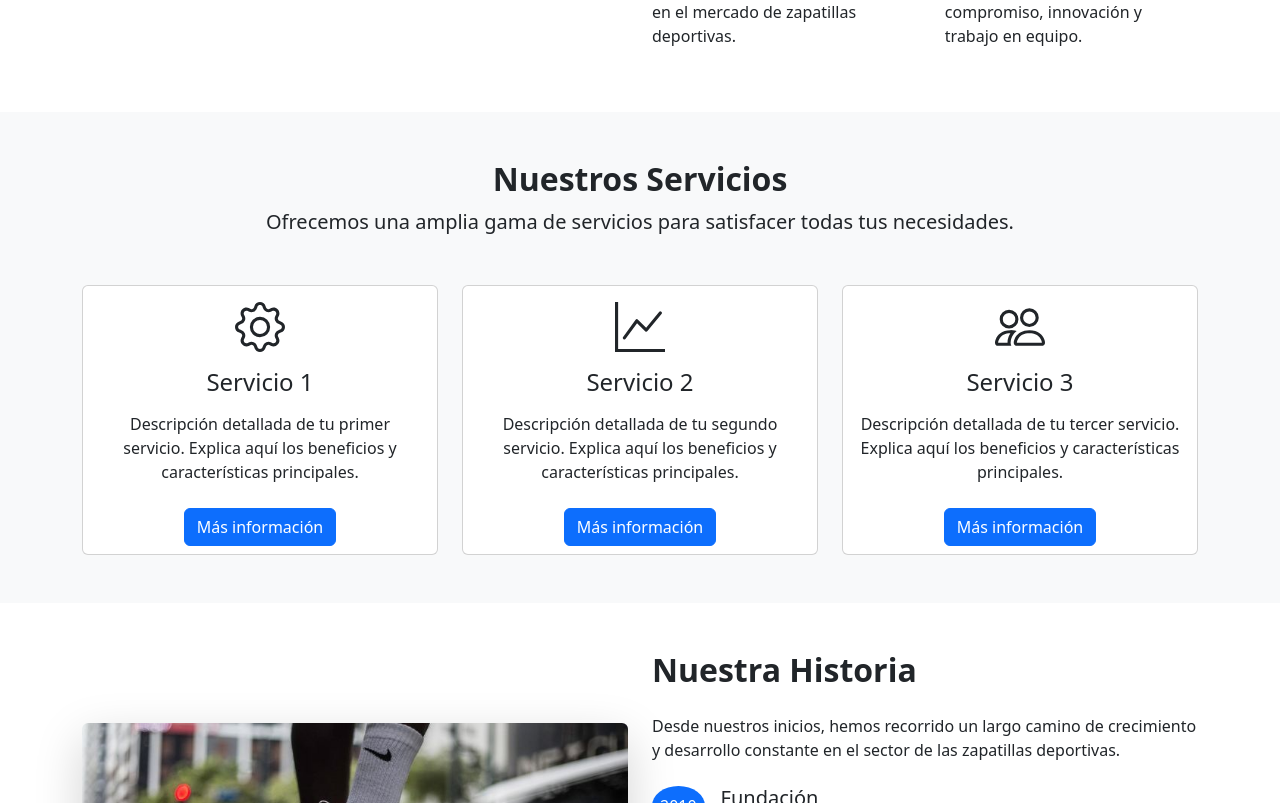
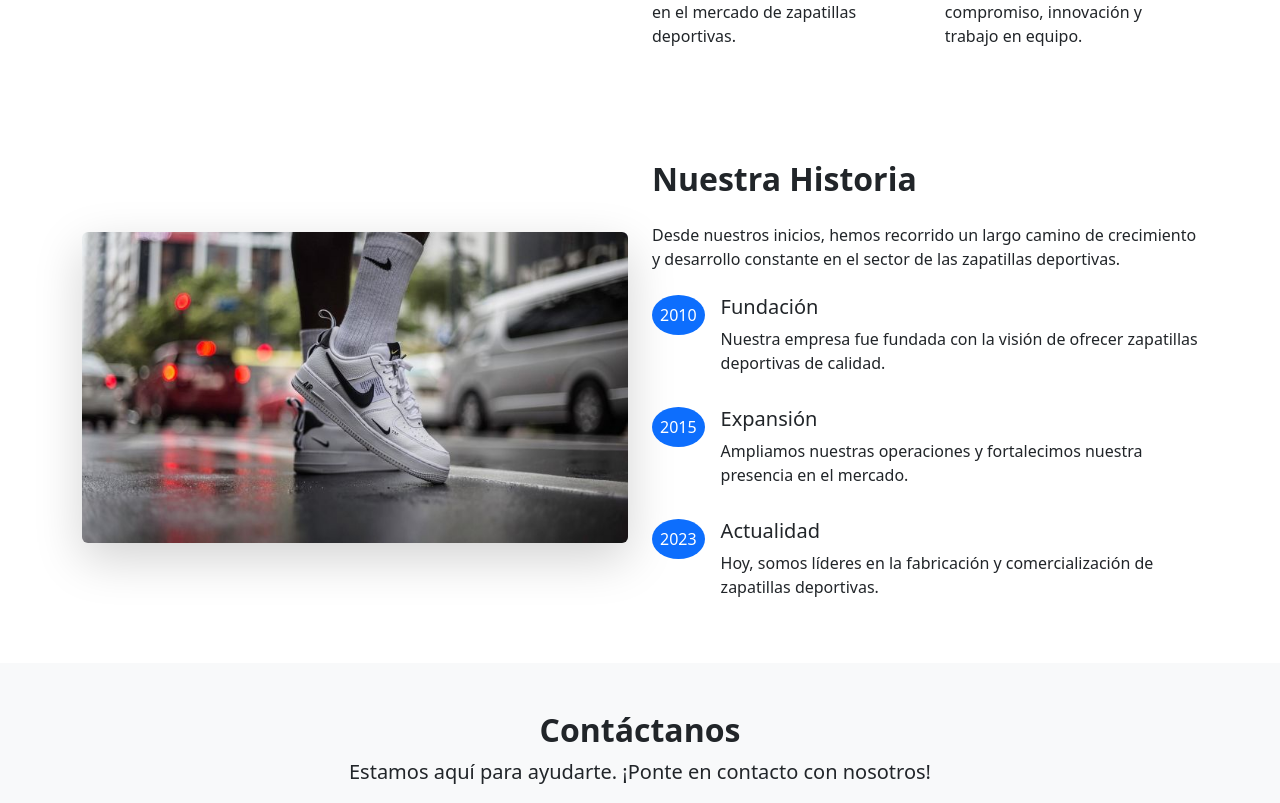
Before and after one commit to DSWAnthony/app-web-elite, a React (Vite) app: page / in a window 1280 px wide. Shown: the part 1187-1990 px from the top of the page. Built offline with nearby package versions, Linux system fonts and the light colour scheme.

Commit message:
updated page

```diff
--- a/package.json
+++ b/package.json
@@ -10,7 +10,7 @@
     "preview": "vite preview"
   },
   "dependencies": {
-    "@ant-design/plots": "^2.3.3",
+    "@ant-design/plots": "^1.2.6",
     "antd": "^5.24.3",
     "axios": "^1.8.4",
     "jwt-decode": "^4.0.0",
--- a/src/components/dashboard/dashboard.jsx
+++ b/src/components/dashboard/dashboard.jsx
@@ -50,10 +50,22 @@ const Dashboard = ({ calculos, stockPorMarca, ingresosDelAnio, ingresosRecientes
     height: 250
   };
 
+  // Función para transformar los datos de formato ancho a largo solo para el gráfico lineal
+  const transformarDatos = (data) => {
+    return data.flatMap(item => [
+      { month: item.month, type: "nike", value: item.nike },
+      { month: item.month, type: "adidas", value: item.adidas },
+      { month: item.month, type: "rebook", value: item.rebook },
+    ]);
+  };
+
+  const ingresosTransformados = transformarDatos(ingresosDelAnio);
+
+  // Configuración del gráfico de líneas con datos transformados
   const lineConfig = {
-    data: ingresosDelAnio,
+    data: ingresosTransformados,
     xField: "month",
-    yField: ["nike", "adidas", "rebook"],
+    yField: "value",
     seriesField: "type",
     smooth: true,
     height: 300,
@@ -153,15 +165,15 @@ const Dashboard = ({ calculos, stockPorMarca, ingresosDelAnio, ingresosRecientes
 
         <Row gutter={[16, 16]} style={{ marginTop: "16px" }}>
           <Col xs={24} lg={16}>
-          {/* Distribution Charts */}
-          <Row gutter={[16, 10]}>
+            {/* Distribution Charts */}
+            <Row gutter={[16, 10]}>
               <Col xs={24} md={12}>
                 <Card title="Distribución por Marca" variant={false}>
                   <Pie {...pieConfig} />
                 </Card>
               </Col>
               <Col xs={24} md={12}>
-                <Card title="Stock por Categoría" >
+                <Card title="Stock por Categoría">
                   <Column {...barConfig} />
                 </Card>
               </Col>
@@ -169,7 +181,7 @@ const Dashboard = ({ calculos, stockPorMarca, ingresosDelAnio, ingresosRecientes
             <Card
               title="Ingresos del Año"
               variant={false}
-              style={{ padding: "12px",marginTop: 16 }}
+              style={{ padding: "12px", marginTop: 16 }}
             >
               <Line {...lineConfig} />
             </Card>
@@ -209,7 +221,7 @@ const Dashboard = ({ calculos, stockPorMarca, ingresosDelAnio, ingresosRecientes
                         title={item.modelo}
                         description={
                           <div>
-                            <Text strong>S/{item.precio}</Text>{" "}
+                            <Text strong>S/{item.precio}</Text>
                             <br />
                             <Text type="secondary">Stock {item.stock_ingreso}</Text>
                             <br />
--- a/src/components/product/ProductForm.jsx
+++ b/src/components/product/ProductForm.jsx
@@ -9,12 +9,6 @@ const ProductForm = ({ form }) => {
     handleFileChange,
     handleSwitchChange
   } = form;
-
-  const [fecha, setFecha] = useState("");
-  const onChangeDate = (event) =>  {
-     console.log(event.target.value);
-     setFecha(event.target.value);
-  }
 
   return (
     <>
@@ -73,8 +67,8 @@ const ProductForm = ({ form }) => {
                 >
                   <option value="">Selecciona una marca</option>
                   <option value="1">Nike</option>
-                  <option value="2">Adidas</option>
-                  <option value="3">Reebok</option>
+                  <option value="2">Reebok</option>
+                  <option value="3">Adidas</option>
                 </select>
               )}
             />
@@ -103,7 +97,7 @@ const ProductForm = ({ form }) => {
                 >
                   <option value="">Selecciona una categoría</option>
                   <option value="1">Deportivo</option>
-                  <option value="2">Formal</option>
+                  <option value="2">Urbano</option>
                   <option value="3">Casual</option>
                 </select>
               )}
@@ -125,9 +119,12 @@ const ProductForm = ({ form }) => {
               aria-label="Selecciona un proveedor"
             >
               <option value="">Selecciona un proveedor</option>
-              <option value="1">Proveedor A</option>
-              <option value="2">Proveedor B</option>
-              <option value="3">Proveedor C</option>
+              <option value="2">Deportivos SA</option>
+              <option value="3">Urban Style</option>
+              <option value="4">SportsWorld</option>
+              <option value="5">ShoeDistributors</option>
+              <option value="6">Footwear Inc</option>
+              <option value="7">RunFast Perú	</option>
             </select>
           </div>
         </div>
--- a/src/pages/HomePage.jsx
+++ b/src/pages/HomePage.jsx
@@ -13,10 +13,6 @@ const HomePage = () => {
             <div className="col-lg-8 mx-auto">
               <h1 className="display-3 fw-bold mb-4">Bienvenido a ZAPATILLAS ELITE S.A.C.</h1>
               <p className="lead mb-4">comercialización de zapatillas deportivas y clasicas.</p>
-              <div className="d-grid gap-2 d-sm-flex justify-content-sm-center">
-                <button type="button" className="btn btn-light btn-lg px-4 gap-3">Nuestros Servicios</button>
-                <button type="button" className="btn btn-outline-light btn-lg px-4">Contáctanos</button>
-              </div>
             </div>
           </div>
         </div>
@@ -58,66 +54,6 @@ const HomePage = () => {
         </div>
       </section>
 
-      {/* Sección Servicios */}
-      <section id="servicios" className="py-5 bg-light">
-        <div className="container">
-          <div className="text-center mb-5">
-            <h2 className="fw-bold">Nuestros Servicios</h2>
-            <p className="lead">Ofrecemos una amplia gama de servicios para satisfacer todas tus necesidades.</p>
-          </div>
-          <div className="row g-4">
-            <div className="col-md-4">
-              <div className="card h-100">
-                <div className="card-body text-center">
-                  <div className="mb-3">
-                    <svg xmlns="http://www.w3.org/2000/svg" width="50" height="50" fill="currentColor" className="bi bi-gear" viewBox="0 0 16 16">
-                      <path d="M8 4.754a3.246 3.246 0 1 0 0 6.492 3.246 3.246 0 0 0 0-6.492zM5.754 8a2.246 2.246 0 1 1 4.492 0 2.246 2.246 0 0 1-4.492 0z"/>
-                      <path d="M9.796 1.343c-.527-1.79-3.065-1.79-3.592 0l-.094.319a.873.873 0 0 1-1.255.52l-.292-.16c-1.64-.892-3.433.902-2.54 2.541l.159.292a.873.873 0 0 1-.52 1.255l-.319.094c-1.79.527-1.79 3.065 0 3.592l.319.094a.873.873 0 0 1 .52 1.255l-.16.292c-.892 1.64.901 3.434 2.541 2.54l.292-.159a.873.873 0 0 1 1.255.52l.094.319c.527 1.79 3.065 1.79 3.592 0l.094-.319a.873.873 0 0 1 1.255-.52l.292.16c1.64.893 3.434-.902 2.54-2.541l-.159-.292a.873.873 0 0 1 .52-1.255l.319-.094c1.79-.527 1.79-3.065 0-3.592l-.319-.094a.873.873 0 0 1-.52-1.255l.16-.292c.893-1.64-.902-3.433-2.541-2.54l-.292.159a.873.873 0 0 1-1.255-.52l-.094-.319zm-2.633.283c.246-.835 1.428-.835 1.674 0l.094.319a1.873 1.873 0 0 0 2.693 1.115l.291-.16c.764-.415 1.6.42 1.184 1.185l-.159.292a1.873 1.873 0 0 0 1.116 2.692l.318.094c.835.246.835 1.428 0 1.674l-.319.094a1.873 1.873 0 0 0-1.115 2.693l.16.291c.415.764-.42 1.6-1.185 1.184l-.291-.159a1.873 1.873 0 0 0-2.693 1.116l-.094.318c-.246.835-1.428.835-1.674 0l-.094-.319a1.873 1.873 0 0 0-2.692-1.115l-.292.16c-.764.415-1.6-.42-1.184-1.185l.159-.291A1.873 1.873 0 0 0 1.945 8.93l-.319-.094c-.835-.246-.835-1.428 0-1.674l.319-.094A1.873 1.873 0 0 0 3.06 4.377l-.16-.292c-.415-.764.42-1.6 1.185-1.184l.292.159a1.873 1.873 0 0 0 2.692-1.115l.094-.319z"/>
-                    </svg>
-                  </div>
-                  <h4 className="card-title mb-3">Servicio 1</h4>
-                  <p className="card-text">Descripción detallada de tu primer servicio. Explica aquí los beneficios y características principales.</p>
-                </div>
-                <div className="card-footer bg-transparent border-0 text-center">
-                  <a href="#" className="btn btn-primary">Más información</a>
-                </div>
-              </div>
-            </div>
-            <div className="col-md-4">
-              <div className="card h-100">
-                <div className="card-body text-center">
-                  <div className="mb-3">
-                    <svg xmlns="http://www.w3.org/2000/svg" width="50" height="50" fill="currentColor" className="bi bi-graph-up" viewBox="0 0 16 16">
-                      <path fillRule="evenodd" d="M0 0h1v15h15v1H0V0Zm14.817 3.113a.5.5 0 0 1 .07.704l-4.5 5.5a.5.5 0 0 1-.74.037L7.06 6.767l-3.656 5.027a.5.5 0 0 1-.808-.588l4-5.5a.5.5 0 0 1 .758-.06l2.609 2.61 4.15-5.073a.5.5 0 0 1 .704-.07Z"/>
-                    </svg>
-                  </div>
-                  <h4 className="card-title mb-3">Servicio 2</h4>
-                  <p className="card-text">Descripción detallada de tu segundo servicio. Explica aquí los beneficios y características principales.</p>
-                </div>
-                <div className="card-footer bg-transparent border-0 text-center">
-                  <a href="#" className="btn btn-primary">Más información</a>
-                </div>
-              </div>
-            </div>
-            <div className="col-md-4">
-              <div className="card h-100">
-                <div className="card-body text-center">
-                  <div className="mb-3">
-                    <svg xmlns="http://www.w3.org/2000/svg" width="50" height="50" fill="currentColor" className="bi bi-people" viewBox="0 0 16 16">
-                      <path d="M15 14s1 0 1-1-1-4-5-4-5 3-5 4 1 1 1 1h8Zm-7.978-1A.261.261 0 0 1 7 12.996c.001-.264.167-1.03.76-1.72C8.312 10.629 9.282 10 11 10c1.717 0 2.687.63 3.24 1.276.593.69.758 1.457.76 1.72l-.008.002a.274.274 0 0 1-.014.002H7.022ZM11 7a2 2 0 1 0 0-4 2 2 0 0 0 0 4Zm3-2a3 3 0 1 1-6 0 3 3 0 0 1 6 0ZM6.936 9.28a5.88 5.88 0 0 0-1.23-.247A7.35 7.35 0 0 0 5 9c-4 0-5 3-5 4 0 .667.333 1 1 1h4.216A2.238 2.238 0 0 1 5 13c0-1.01.377-2.042 1.09-2.904.243-.294.526-.569.846-.816ZM4.92 10A5.493 5.493 0 0 0 4 13H1c0-.26.164-1.03.76-1.724.545-.636 1.492-1.256 3.16-1.275ZM1.5 5.5a3 3 0 1 1 6 0 3 3 0 0 1-6 0Zm3-2a2 2 0 1 0 0 4 2 2 0 0 0 0-4Z"/>
-                    </svg>
-                  </div>
-                  <h4 className="card-title mb-3">Servicio 3</h4>
-                  <p className="card-text">Descripción detallada de tu tercer servicio. Explica aquí los beneficios y características principales.</p>
-                </div>
-                <div className="card-footer bg-transparent border-0 text-center">
-                  <a href="#" className="btn btn-primary">Más información</a>
-                </div>
-              </div>
-            </div>
-          </div>
-        </div>
-      </section>
 
       {/* Sección Historia */}
       <section id="historia" className="py-5">
--- a/src/services/api.js
+++ b/src/services/api.js
@@ -1,7 +1,7 @@
 import axios from 'axios';
 
 const api = axios.create({
-  baseURL: 'http://localhost:8080/api', // Verifica que el puerto sea correcto
+  baseURL: 'https://elite-api-service.azurewebsites.net/api', // Verifica que el puerto sea correcto
 });
 
 api.interceptors.request.use((config) => {
--- a/src/services/dashboard/inventarioService.js
+++ b/src/services/dashboard/inventarioService.js
@@ -4,7 +4,7 @@ import api from '../api'
 export const getZapatillas = async () => {
     try {
         const response = await api.get('/zapato');
-        console.log("Respuesta API:", response);
+        // console.log("Respuesta API:", response);
         return response.data;
     } catch (error) {
         console.error("Error al obtener zapatillas:", error);
@@ -49,7 +49,7 @@ export const guardarAInventario = async (form, imagen) => {
 export const editarAInventario = async (formData, imagen) => {
     try {
 
-        console.log(formData);
+        // console.log(formData);
 
         let imgUrl = formData.zapato.urlImagen;
         const detalleId = Number(formData.detalle_id);
@@ -84,7 +84,7 @@ export const getInventario = async () => {
     try {
         const response = await api.get('/inventario/detalle');
         console.log("Respuesta API:", response);
-        console.log("Primer elemento del inventario:", response.data[0]);
+        // console.log("Primer elemento del inventario:", response.data[0]);
         return response.data;
     } catch (error) {
         console.error("Error al obtener zapatillas:", error);
```
Also changed, not shown: src/services/dashboard/supplierServices.js (+4 -4 lines), 1 other file (tests, documents, lock files or other folders).
